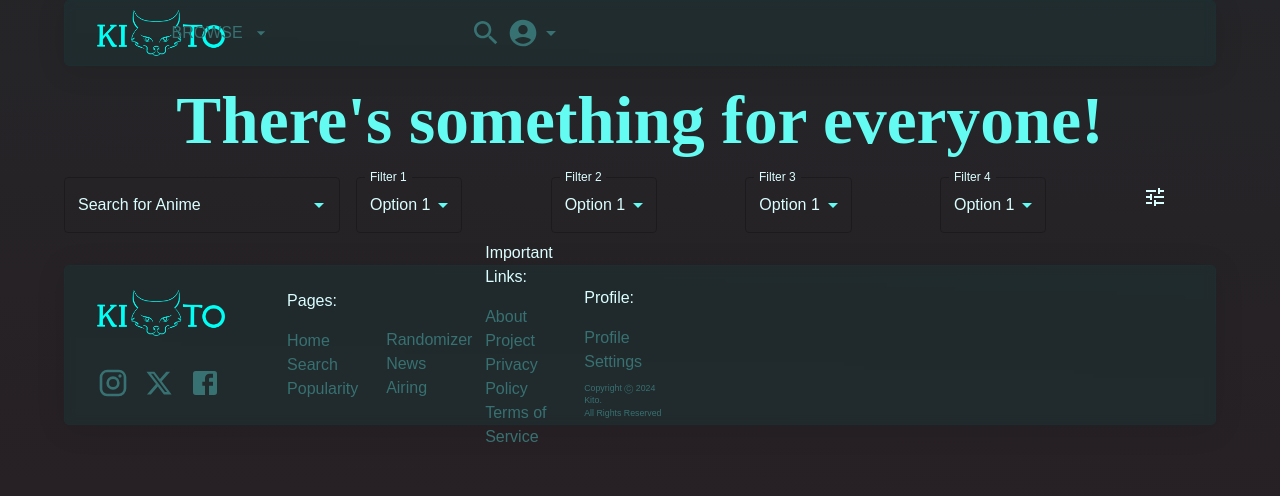
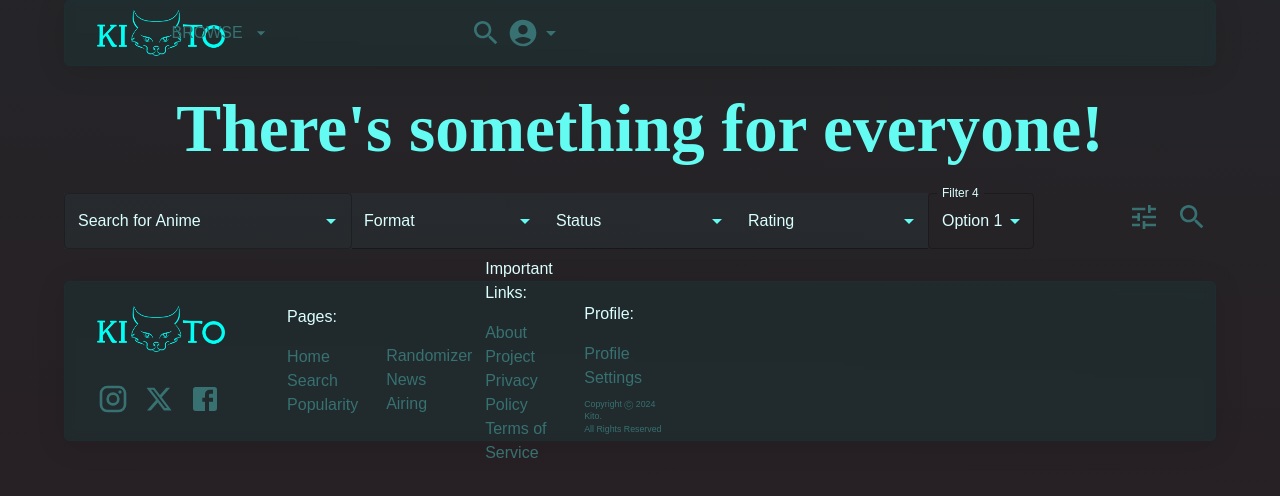
Before and after one commit to Ksy-Ksy-V/kito, a React (Vite) app: page /search in a window 1280 px wide. Shown: the top 496 px of the page. Built offline with nearby package versions, Linux system fonts and the light colour scheme.

Commit message:
wip: search by title

```diff
--- a/src/components/HomePage/RandomizerSection.tsx
+++ b/src/components/HomePage/RandomizerSection.tsx
@@ -6,7 +6,7 @@ import randomizerImg from '../../images/background.jpg';
 import StyledButton from '../StyledButton';
 
 const RandomizerSection = () => {
-	const [imageLoaded, setImageLoaded] = useState(true);
+	const [imageLoaded, setImageLoaded] = useState(false);
 	return (
 		<Box
 			sx={{
@@ -31,7 +31,7 @@ const RandomizerSection = () => {
 						zIndex: 1,
 					}}
 				/>
-			) :
+			) : (
 				<img
 					src={`${randomizerImg}`}
 					onLoad={() => setImageLoaded(false)}
@@ -40,8 +40,9 @@ const RandomizerSection = () => {
 						width: '100%',
 						zIndex: 1,
 					}}
-				/>}
-			{!imageLoaded &&
+				/>
+			)}
+			{!imageLoaded && (
 				<Box
 					sx={{
 						position: 'absolute',
@@ -50,8 +51,8 @@ const RandomizerSection = () => {
 						backgroundColor: 'rgba(0, 0, 0, 0.7)',
 						zIndex: 2,
 					}}
-				/>}
-
+				/>
+			)}
 
 			<Grid2
 				container
--- a/src/components/Randomizer/RandomFilters.tsx
+++ b/src/components/Randomizer/RandomFilters.tsx
@@ -24,14 +24,7 @@ const RandomFilters = () => {
 	const [animeGenres, setAnimeGenres] = useState<Genre[]>([]);
 	const [selectedGenre, setSelectedGenre] = useState<Genre | null>(null);
 	const [loading, setLoading] = useState(false);
-	const animeTypes: AnimeType[] = [
-		'TV',
-		'Movie',
-		'Ova',
-		'Special',
-		'Ona',
-		'Music',
-	];
+	const animeTypes: AnimeType[] = ['TV', 'Movie', 'Ova', 'Special', 'Ona'];
 	const animeStatuses: AnimeSearchStatus[] = [
 		'airing',
 		'complete',
--- a/src/components/Search/SearchFilter.tsx
+++ b/src/components/Search/SearchFilter.tsx
@@ -8,7 +8,18 @@ import {
 	Autocomplete,
 } from '@mui/material';
 import TuneOutlinedIcon from '@mui/icons-material/TuneOutlined';
-import { Anime, AnimeClient, JikanResponse } from '@tutkli/jikan-ts';
+import {
+	Anime,
+	AnimeClient,
+	AnimeRating,
+	AnimeSearchStatus,
+	AnimeType,
+	JikanResponse,
+} from '@tutkli/jikan-ts';
+import { BorderColor } from '@mui/icons-material';
+import theme from '../../styles/theme';
+import SearchFilters from './StyledSearchFilters';
+import SearchIcon from '@mui/icons-material/Search';
 
 const SearchFilter = () => {
 	const [searchTerm, setSearchTerm] = useState('');
@@ -16,6 +27,12 @@ const SearchFilter = () => {
 	const [animeList, setAnimeList] = useState<Anime[]>([]);
 	const [loading, setLoading] = useState(false);
 	const [error, setError] = useState<string | null>(null);
+
+	const [selectedFormat, setSelectedFormat] = useState<AnimeType | ''>('');
+	const [selectedStatus, setSelectedStatus] = useState<
+		AnimeSearchStatus | ''
+	>('');
+	const [selectedRating, setSelectedRating] = useState<AnimeRating | ''>('');
 
 	const handleSearch = async (query: string) => {
 		setLoading(true);
@@ -43,14 +60,29 @@ const SearchFilter = () => {
 		{ value: 'option4', label: 'Option 4' },
 	];
 
+	const animeFormat: AnimeType[] = ['TV', 'Movie', 'Ova', 'Special', 'Ona'];
+
+	const animeStatuses: AnimeSearchStatus[] = [
+		'airing',
+		'complete',
+		'upcoming',
+	];
+
+	const animeRatings: AnimeRating[] = ['g', 'pg', 'pg13', 'r17', 'r'];
+
 	return (
-		<Grid2 container spacing={2} size={12}>
+		<Grid2 container size={12}>
 			<Grid2 size={3}>
 				<FormControl fullWidth variant="filled">
 					<Autocomplete
 						options={animeOptions}
 						getOptionLabel={(option) => option.title}
 						value={null}
+						sx={{
+							color: theme.palette.secondary.main,
+							backgroundColor: theme.palette.primary.light,
+							borderRadius: '0',
+						}}
 						onInputChange={(_, newInputValue) => {
 							setSearchTerm(newInputValue);
 							if (newInputValue) {
@@ -76,52 +108,46 @@ const SearchFilter = () => {
 			</Grid2>
 
 			<Grid2 size={2}>
-				<TextField
-					id="outlined-select-1"
-					select
-					label="Filter 1"
-					defaultValue={options[0].value}
-					variant="outlined"
-				>
-					{options.map((option) => (
-						<MenuItem key={option.value} value={option.value}>
-							{option.label}
-						</MenuItem>
-					))}
-				</TextField>
+				<SearchFilters
+					label="Format"
+					value={selectedFormat}
+					onChange={(event) =>
+						setSelectedFormat(event.target.value as AnimeType)
+					}
+					options={animeFormat}
+					clearValue={() => setSelectedFormat('')}
+					sx={{ BorderColor: 'theme.palette.primary.main' }}
+				/>
 			</Grid2>
 
 			<Grid2 size={2}>
-				<TextField
-					id="outlined-select-2"
-					select
-					label="Filter 2"
-					defaultValue={options[0].value}
-					variant="outlined"
-				>
-					{options.map((option) => (
-						<MenuItem key={option.value} value={option.value}>
-							{option.label}
-						</MenuItem>
-					))}
-				</TextField>
+				<SearchFilters
+					label="Status"
+					value={selectedStatus}
+					onChange={(event) =>
+						setSelectedStatus(
+							event.target.value as AnimeSearchStatus
+						)
+					}
+					options={animeStatuses}
+					clearValue={() => setSelectedStatus('')}
+					capitalizeOptions
+				/>
 			</Grid2>
 
 			<Grid2 size={2}>
-				<TextField
-					id="outlined-select-3"
-					select
-					label="Filter 3"
-					defaultValue={options[0].value}
-					variant="outlined"
-				>
-					{options.map((option) => (
-						<MenuItem key={option.value} value={option.value}>
-							{option.label}
-						</MenuItem>
-					))}
-				</TextField>
+				<SearchFilters
+					label="Rating"
+					value={selectedRating}
+					onChange={(event) =>
+						setSelectedRating(event.target.value as AnimeRating)
+					}
+					options={animeRatings}
+					clearValue={() => setSelectedRating('')}
+					upperCaseOptions
+				/>
 			</Grid2>
+
 			<Grid2 size={2}>
 				<TextField
 					id="outlined-select-4"
@@ -141,15 +167,26 @@ const SearchFilter = () => {
 			<Grid2 size={1}>
 				<IconButton
 					color="inherit"
-					// onClick={handleMenuClick}
-					// sx={{
-					// 	color: theme.palette.primary.main,
-					// 	'&:hover': {
-					// 		color: theme.palette.secondary.main,
-					// 	},
-					// }}
+					sx={{
+						color: theme.palette.primary.main,
+						'&:hover': {
+							color: theme.palette.secondary.main,
+						},
+					}}
 				>
-					<TuneOutlinedIcon sx={{ fontSize: '1.5rem' }} />
+					<TuneOutlinedIcon sx={{ fontSize: '2rem' }} />
+				</IconButton>
+
+				<IconButton
+					color="inherit"
+					sx={{
+						color: theme.palette.primary.main,
+						'&:hover': {
+							color: theme.palette.secondary.main,
+						},
+					}}
+				>
+					<SearchIcon sx={{ fontSize: '2rem' }} />
 				</IconButton>
 			</Grid2>
 		</Grid2>
--- /dev/null
+++ b/src/components/Search/StyledSearchFilters.tsx
@@ -0,0 +1,83 @@
+import {
+	FormControl,
+	Select,
+	MenuItem,
+	InputLabel,
+	InputAdornment,
+	IconButton,
+	SelectChangeEvent,
+} from '@mui/material';
+import ClearIcon from '@mui/icons-material/Clear';
+import theme from '../../styles/theme';
+
+interface SearchFiltersProps {
+	label: string;
+	value: string | '';
+	onChange: (event: SelectChangeEvent<string>) => void;
+	options: string[];
+	clearValue: () => void;
+	capitalizeOptions?: boolean;
+	upperCaseOptions?: boolean;
+}
+
+const SearchFilters: React.FC<SearchFiltersProps> = ({
+	label,
+	value,
+	onChange,
+	options,
+	clearValue,
+	capitalizeOptions = false,
+	upperCaseOptions = false,
+}) => {
+	const transformOption = (option: string) => {
+		if (capitalizeOptions) {
+			return (
+				option.charAt(0).toUpperCase() + option.slice(1).toLowerCase()
+			);
+		}
+		if (upperCaseOptions) {
+			return option.toUpperCase();
+		}
+		return option;
+	};
+
+	return (
+		<FormControl fullWidth variant="filled">
+			<InputLabel>{label}</InputLabel>
+			<Select
+				value={value}
+				onChange={onChange}
+				sx={{
+					color: theme.palette.secondary.main,
+					backgroundColor: theme.palette.primary.light,
+					borderColor: theme.palette.secondary.main,
+					borderRadius: '0',
+				}}
+				endAdornment={
+					value && (
+						<InputAdornment
+							position="end"
+							sx={{ position: 'absolute', right: 32 }}
+						>
+							<IconButton size="small" onClick={clearValue}>
+								<ClearIcon
+									sx={{
+										fontSize: '20px',
+									}}
+								/>
+							</IconButton>
+						</InputAdornment>
+					)
+				}
+			>
+				{options.map((option) => (
+					<MenuItem key={option} id={option} value={option}>
+						{transformOption(option)}
+					</MenuItem>
+				))}
+			</Select>
+		</FormControl>
+	);
+};
+
+export default SearchFilters;
--- a/src/pages/Search/Search.tsx
+++ b/src/pages/Search/Search.tsx
@@ -1,66 +1,3 @@
-// import { Typography, Grid2 } from '@mui/material';
-// import { AnimeClient, JikanResponse, Anime } from '@tutkli/jikan-ts';
-// import { useEffect, useState } from 'react';
-
-// import SearchCard from '../../components/Search/SearchCard';
-// import SearchFilter from '../../components/Search/SearchFilter';
-
-// function Search() {
-// 	const animeClient = new AnimeClient();
-// 	const [animeList, setAnimeList] = useState<Anime[]>([]);
-
-// 	useEffect(() => {
-// 		const fetchAnime = async () => {
-// 			try {
-// 				const response: JikanResponse<Anime[]> =
-// 					await animeClient.getAnimeSearch({ q: 'Naruto' });
-// 				setAnimeList(response.data);
-// 			} catch (error) {
-// 				console.error('Failed to fetch anime:', error);
-// 			}
-// 		};
-
-// 		if (animeList.length === 0) {
-// 			fetchAnime();
-// 		}
-// 	}, [animeList, animeClient]);
-
-// 	return (
-// 		<Grid2 container spacing={2}>
-// 			<Grid2 size={{ xs: 12 }}>
-// 				<Typography
-// 					variant="h1"
-// 					sx={{
-// 						textAlign: 'center',
-// 						marginTop: '1rem',
-// 						marginBottom: '2rem',
-// 					}}
-// 				>
-// 					There's something for everyone
-// 				</Typography>
-// 			</Grid2>
-
-// 			<Grid2 size={{ xs: 12 }}>
-// 				<SearchFilter />
-// 			</Grid2>
-
-// 			{animeList.map((anime) => (
-// 				<Grid2 size={{ xs: 3 }} key={anime.mal_id}>
-// 					<SearchCard
-// 						title={anime.title}
-// 						description={
-// 							anime.synopsis || 'No description available.'
-// 						}
-// 						imageUrl={anime.images.jpg.image_url || ''}
-// 					/>
-// 				</Grid2>
-// 			))}
-// 		</Grid2>
-// 	);
-// }
-
-// export default Search;
-
 import { useEffect, useState } from 'react';
 import { Grid2, Typography } from '@mui/material';
 import { AnimeClient, JikanResponse, Anime } from '@tutkli/jikan-ts';
@@ -73,7 +10,7 @@ const Search: React.FC = () => {
 			<Grid2 size={{ xs: 12 }}>
 				<Typography
 					variant="h1"
-					sx={{ textAlign: 'center', margin: '1rem' }}
+					sx={{ textAlign: 'center', margin: '1.5rem' }}
 				>
 					There's something for everyone!
 				</Typography>
--- a/src/styles/theme.ts
+++ b/src/styles/theme.ts
@@ -4,6 +4,7 @@ const theme = createTheme({
 	palette: {
 		primary: {
 			main: '#387171',
+			light: 'rgba(56, 113, 113, 0.1)',
 		},
 		secondary: {
 			main: '#64fcf2',
```
